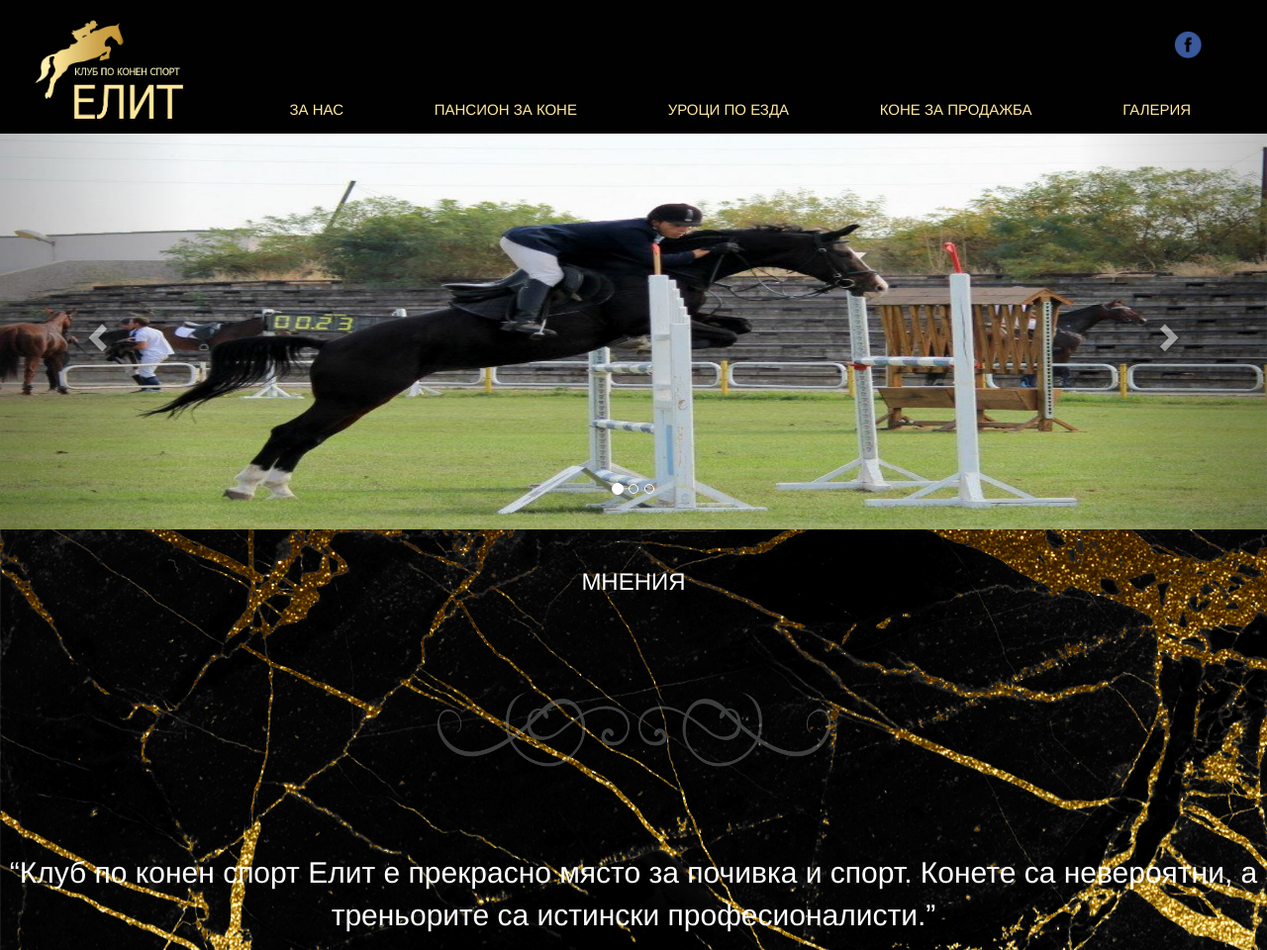
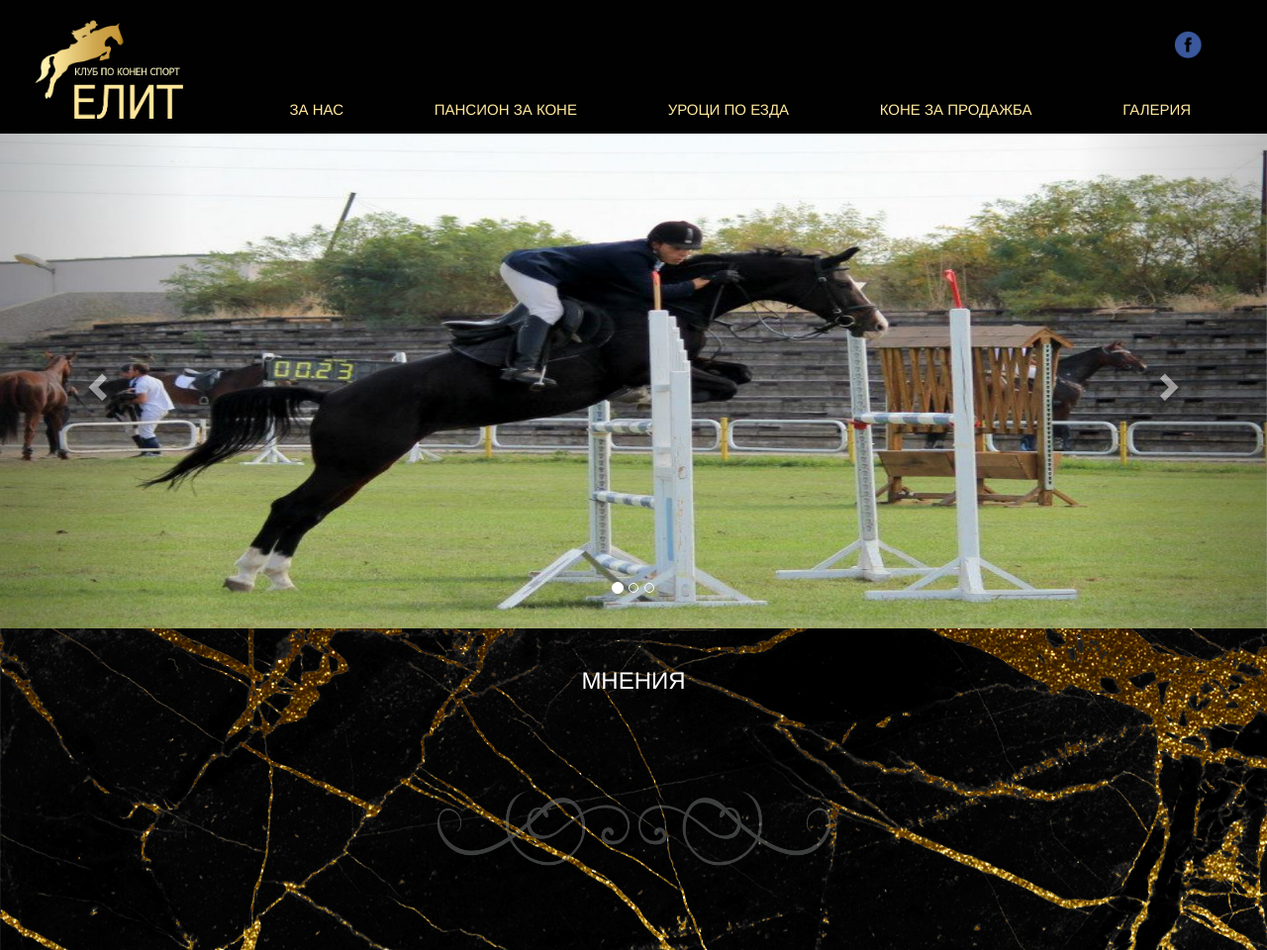
Before and after one commit to LoraTito/Elite, a Django app: page / in a window 1280 px wide. Shown: the top 960 px of the page at 99% size. Run offline with Django 3.2, Linux system fonts and the light colour scheme; some libraries are stand-ins or nearby versions.

Commit message:
CHange of banner in index

```diff
--- a/static/styles.css
+++ b/static/styles.css
@@ -55,6 +55,13 @@ html, body {
 }
 
 
+@media only screen and (min-width: 1500px) {
+    .menu-buttons-wrapper > a {
+        font-size: 20px;
+    }
+}
+
+
 .menu-buttons-wrapper > a:hover {
     border-bottom: 8px solid #faf2db;
     color: #faf2db;
@@ -63,7 +70,7 @@ html, body {
 
 .background {
     width: 100%;
-    height: 400px;
+    height: 500px;
 }
 
 .background > img {
@@ -72,7 +79,7 @@ html, body {
     left: 0;
     display: block;
     width: 100%;
-    height: 400px;
+    height: 500px;
     padding-top: 0px;
     text-decoration: none;
 }
@@ -86,7 +93,7 @@ html, body {
 
 .container > img {
     width: 100%;
-    height: 400px;
+    height: 500px;
 }
 
 .opinion {
@@ -360,7 +367,7 @@ div.desc {
     margin: auto;
     top: 55%;
     left: 80%;
-    transform: translate(-70%, -70%)
+    transform: translate(-80%, -70%);
 }
 
 /* Gallery */
```
